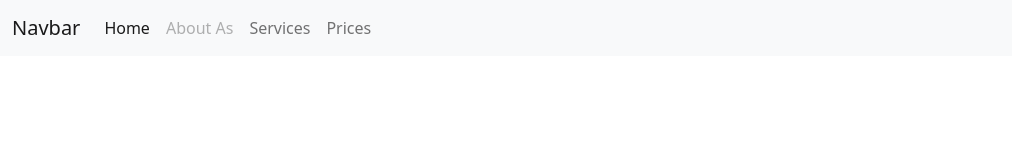
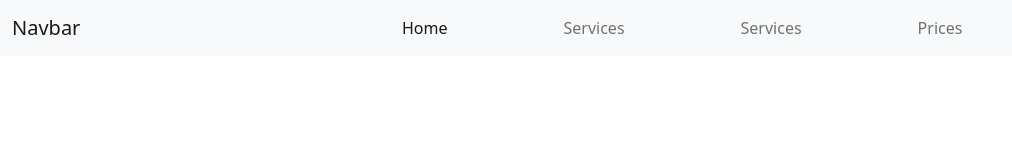
Before and after one commit to santiago2208/netCare, a plain HTML site: page index.html in a window 1280 px wide. Shown: the whole page, without its empty margins (0-1012 px from the left). Drawn offline with nearby package versions, Linux system fonts and the light colour scheme.

Commit message:
organice el navar

```diff
--- a/CSS/style.css
+++ b/CSS/style.css
@@ -8,7 +8,15 @@ html{
     font-size: 1rem;
 }
 
-.navbar {
-    display: flex;
+.navbar-collapse {
     justify-content: center;
+
 }
+
+
+
+@media (min-width: 993px) {
+    .navbar-nav {
+        gap: 100px;
+    }
+}
--- a/index.html
+++ b/index.html
@@ -22,7 +22,7 @@
                 <a class="nav-link active" aria-current="page" href="#">Home</a>
               </li>
               <li class="nav-item">
-                <a class="nav-link disabled">About As</a>
+                <a class="nav-link" href="#">Services</a>
               </li>
               <li class="nav-item">
                 <a class="nav-link" href="#">Services</a>
```
